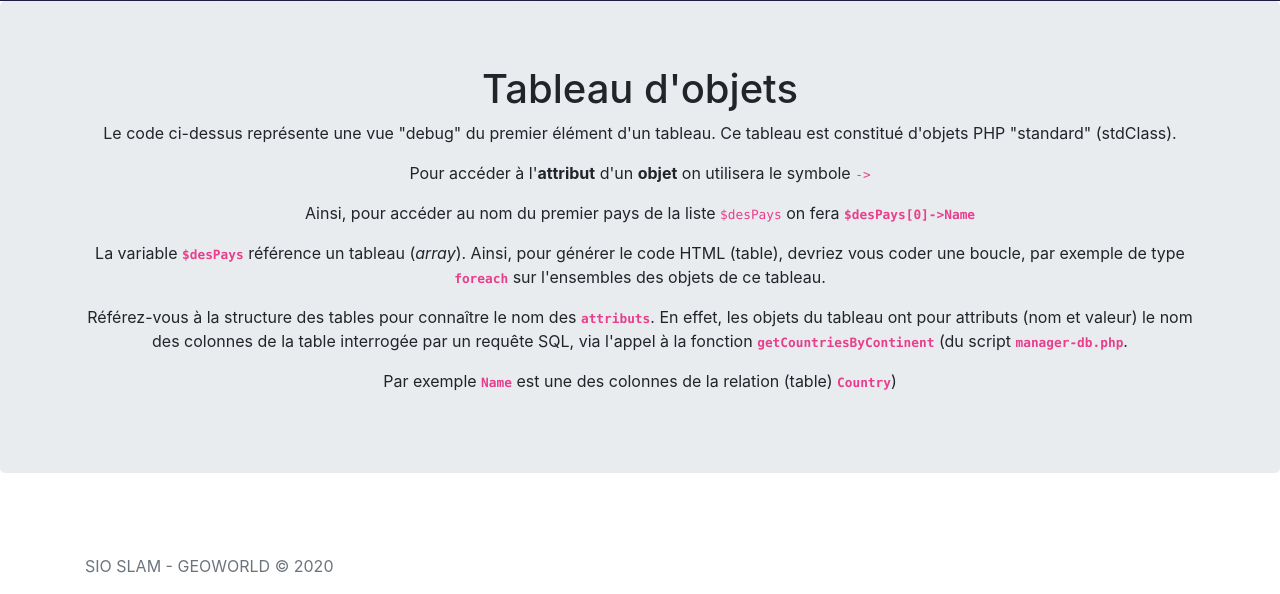
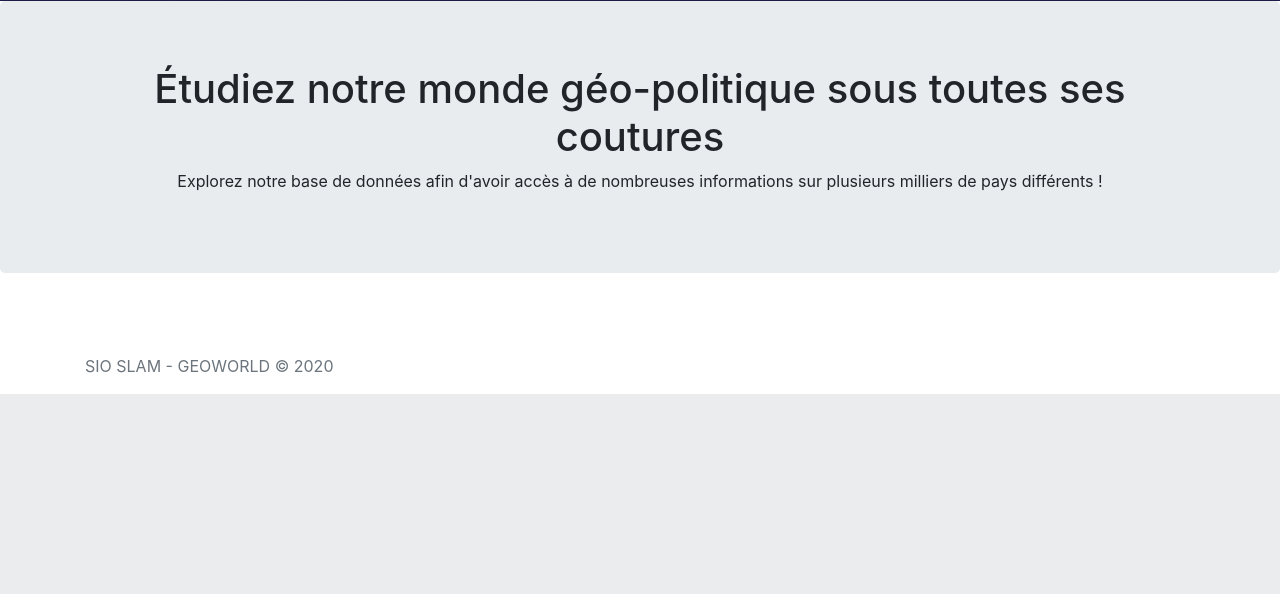
Before and after one commit to LoicTomatot/GeoWorld, a PHP site: page / in a window 1280 px wide. Shown: the part 735-1329 px from the top of the page. After the commit the page ends 1129 px from the top, so only its background shows below. Run offline with PHP 8.4, Linux system fonts and the light colour scheme; data comes from the database, SQL or seed files in the repository.

Commit message:
changements

```diff
--- a/vues/accueil.php
+++ b/vues/accueil.php
@@ -32,21 +32,8 @@
 </div>
     <section class="jumbotron text-center">
       <div class="container">
-        <h1 class="jumbotron-heading">Tableau d'objets</h1>
-        <p>Le code ci-dessus représente une vue "debug" du premier élément d'un tableau. Ce tableau est
-          constitué d'objets PHP "standard" (stdClass).</p>
-        <p>Pour accéder à l'<b>attribut</b> d'un <b>objet</b> on utilisera le symbole <code>-></code></p>
-        <p>Ainsi, pour accéder au nom du premier pays de la liste
-          <code>$desPays</code> on fera <b><code>$desPays[0]->Name</code></b>
-        </p>
-        <p>La variable <b><code>$desPays</code></b> référence un tableau (<i>array</i>).
-          Ainsi, pour générer le code HTML (table), devriez vous coder une boucle,
-          par exemple de type <b><code>foreach</code></b> sur l'ensembles des objets de ce tableau. </p>
-        <p>Référez-vous à la structure des tables pour connaître le nom des <b><code>attributs</code></b>.
-          En effet, les objets du tableau ont pour attributs (nom et valeur)
-          le nom des colonnes de la table interrogée par un requête SQL, via l'appel à la
-          fonction <b><code>getCountriesByContinent</code></b> (du script <b><code>manager-db.php</code></b>.</p>
-        <p>Par exemple <b><code>Name</code></b> est une des colonnes de la relation (table) <b><code>Country</code></b>)</p>
+        <h1 class="jumbotron-heading">Étudiez notre monde géo-politique sous toutes ses coutures</h1>
+        <p>Explorez notre base de données afin d'avoir accès à de nombreuses informations sur plusieurs milliers de pays différents !</p>
       </div>
     </section>
   </div>
--- a/vues/compte/admin/header_admin.php
+++ b/vues/compte/admin/header_admin.php
@@ -26,7 +26,7 @@
 </head>
 <body class="d-flex flex-column h-100">
 <header>
-  <nav class="navbar navbar-expand-md navbar-dark bg-dark fixed-top">
+  <nav class="navbar navbar-expand-md navbar-dark bg-danger fixed-top">
     <a class="navbar-brand" href="compte.html"><img id="logo" src="images/logo.png"></a>
     <button class="navbar-toggler" type="button" data-toggle="collapse" data-target="#navbarsExampleDefault"
             aria-controls="navbarsExampleDefault" aria-expanded="false" aria-label="Toggle navigation">
--- a/vues/compte/prof/header_prof.php
+++ b/vues/compte/prof/header_prof.php
@@ -26,7 +26,7 @@
 </head>
 <body class="d-flex flex-column h-100">
 <header>
-  <nav class="navbar navbar-expand-md navbar-dark bg-dark fixed-top">
+  <nav class="navbar navbar-expand-md navbar-dark bg-prof fixed-top">
     <a class="navbar-brand" href="compte.html"><img id="logo" src="images/logo.png"></a>
     <button class="navbar-toggler" type="button" data-toggle="collapse" data-target="#navbarsExampleDefault"
             aria-controls="navbarsExampleDefault" aria-expanded="false" aria-label="Toggle navigation">
```
Also changed, not shown: css/custom.css (+27 -0 lines), vues/compte/admin/liste_utilisateurs.php (+11 -2 lines).
